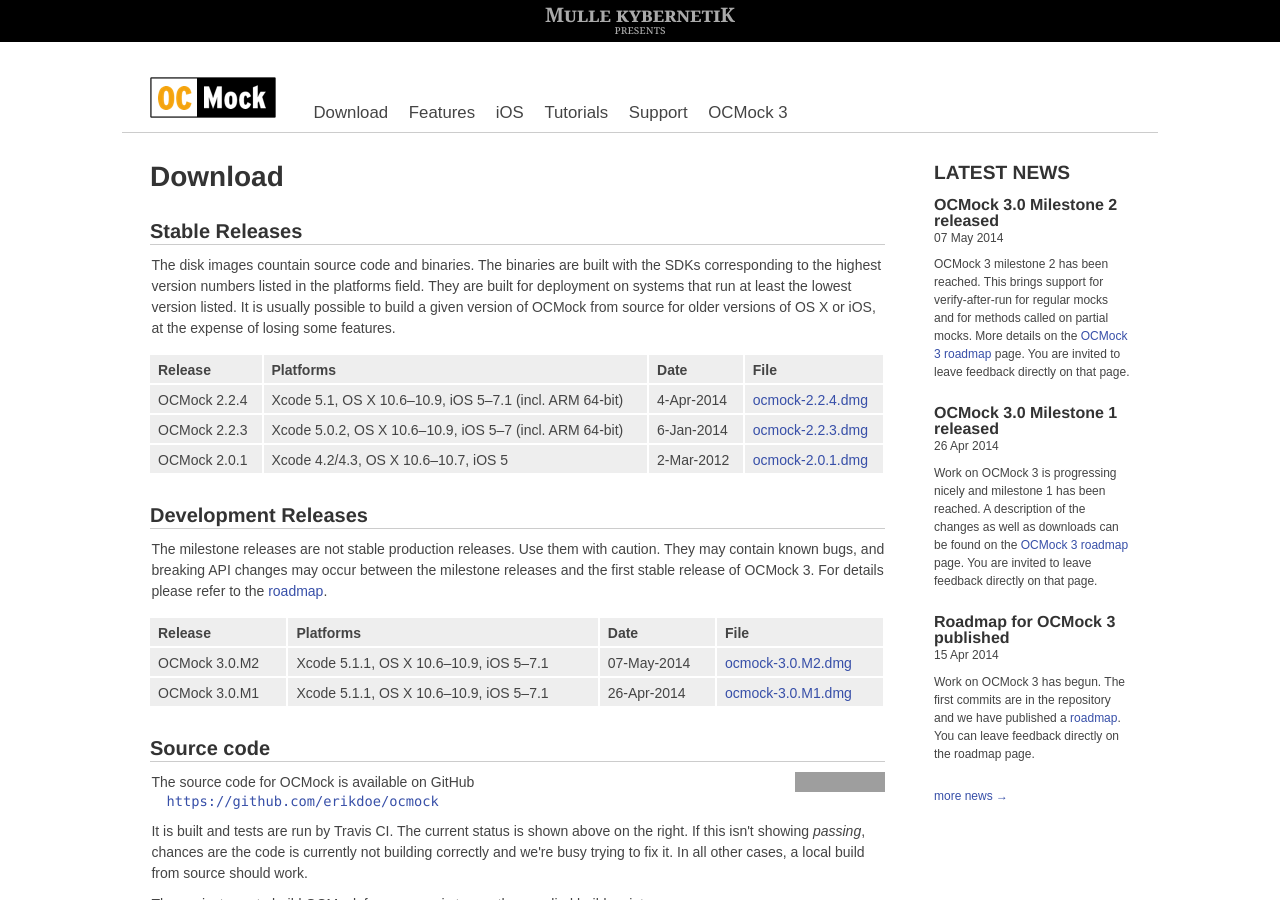
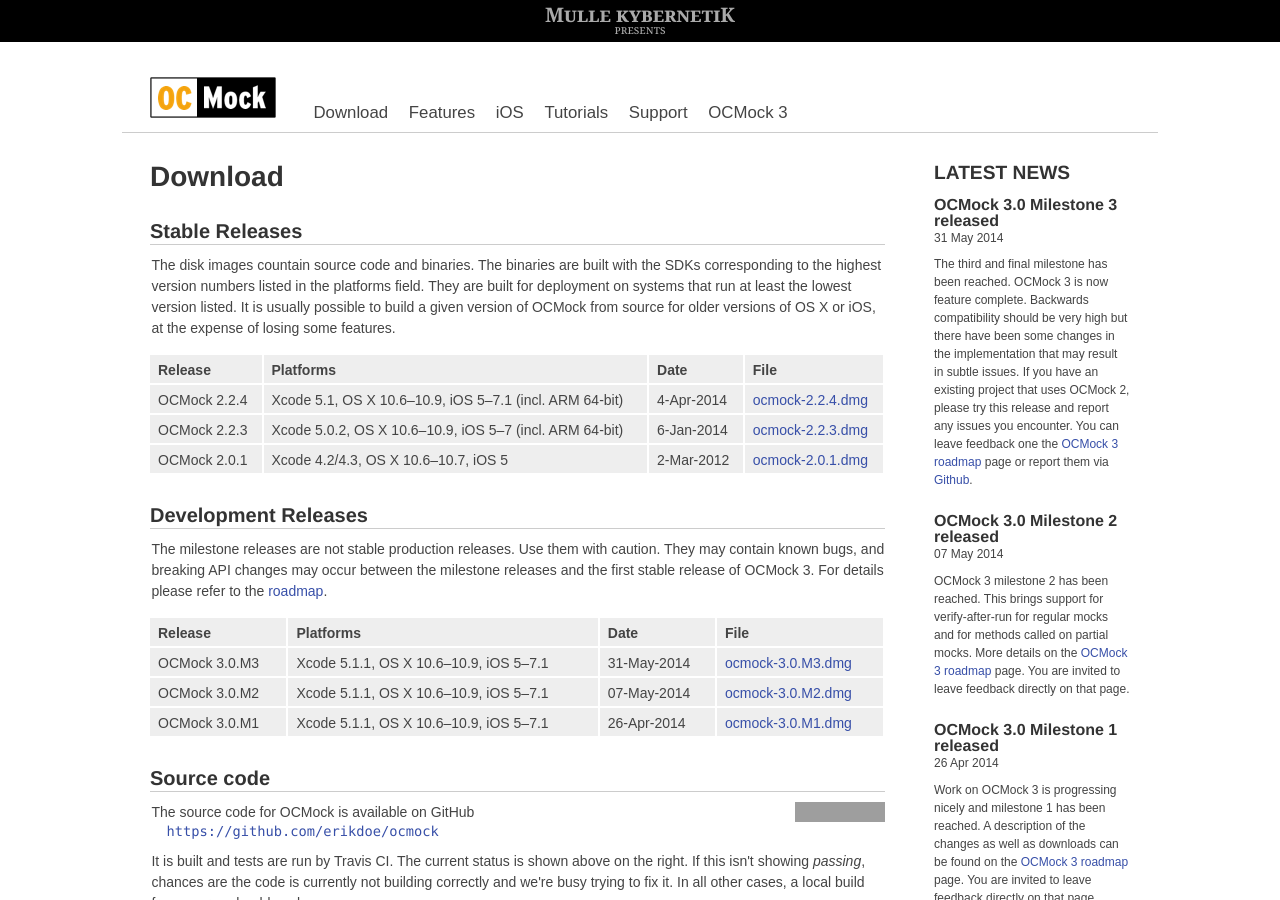
Before and after one commit to erikdoe/ocmock, a Jekyll site: the page built from download.html, in a window 1280 px wide and 900 px high. Built offline with Jekyll 4.4.1, drawn with Linux system fonts in a browser that asks for light colours; nearby versions of some CDN libraries; library files that are not in the unit come from our copies; comment, search, counter and statistics services are not loaded; grey boxes are pictures that could not be loaded.

Commit message:
Announcement of M3.

```diff
--- a/download.html
+++ b/download.html
@@ -53,6 +53,12 @@ published: true
 		<th>File</th>
 	</tr>
 	<tr>
+		<td>OCMock 3.0.M3</td>
+		<td>Xcode 5.1.1, OS X 10.6&ndash;10.9, iOS 5&ndash;7.1</td>
+		<td>31-May-2014</td>
+		<td><a href="{{ site.baseurl }}/downloads/ocmock-3.0.M3.dmg">ocmock-3.0.M3.dmg</a></td>
+	</tr>
+	<tr>
 		<td>OCMock 3.0.M2</td>
 		<td>Xcode 5.1.1, OS X 10.6&ndash;10.9, iOS 5&ndash;7.1</td>
 		<td>07-May-2014</td>
--- a/ocmock3.html
+++ b/ocmock3.html
@@ -29,6 +29,12 @@ comments: true
 		<th>Platforms</th>
 		<th>Date</th>
 		<th>File</th>
+	</tr>
+	<tr>
+		<td>OCMock 3.0.M3</td>
+		<td>Xcode 5.1.1, OS X 10.6&ndash;10.9, iOS 5&ndash;7.1</td>
+		<td>31-May-2014</td>
+		<td><a href="{{ site.baseurl }}/downloads/ocmock-3.0.M3.dmg">ocmock-3.0.M3.dmg</a></td>
 	</tr>
 	<tr>
 		<td>OCMock 3.0.M2</td>
```
Also changed, not shown: _posts/2014-05-31-ocmock-3-milestone-3-released.markdown (added, +10 -0 lines).
